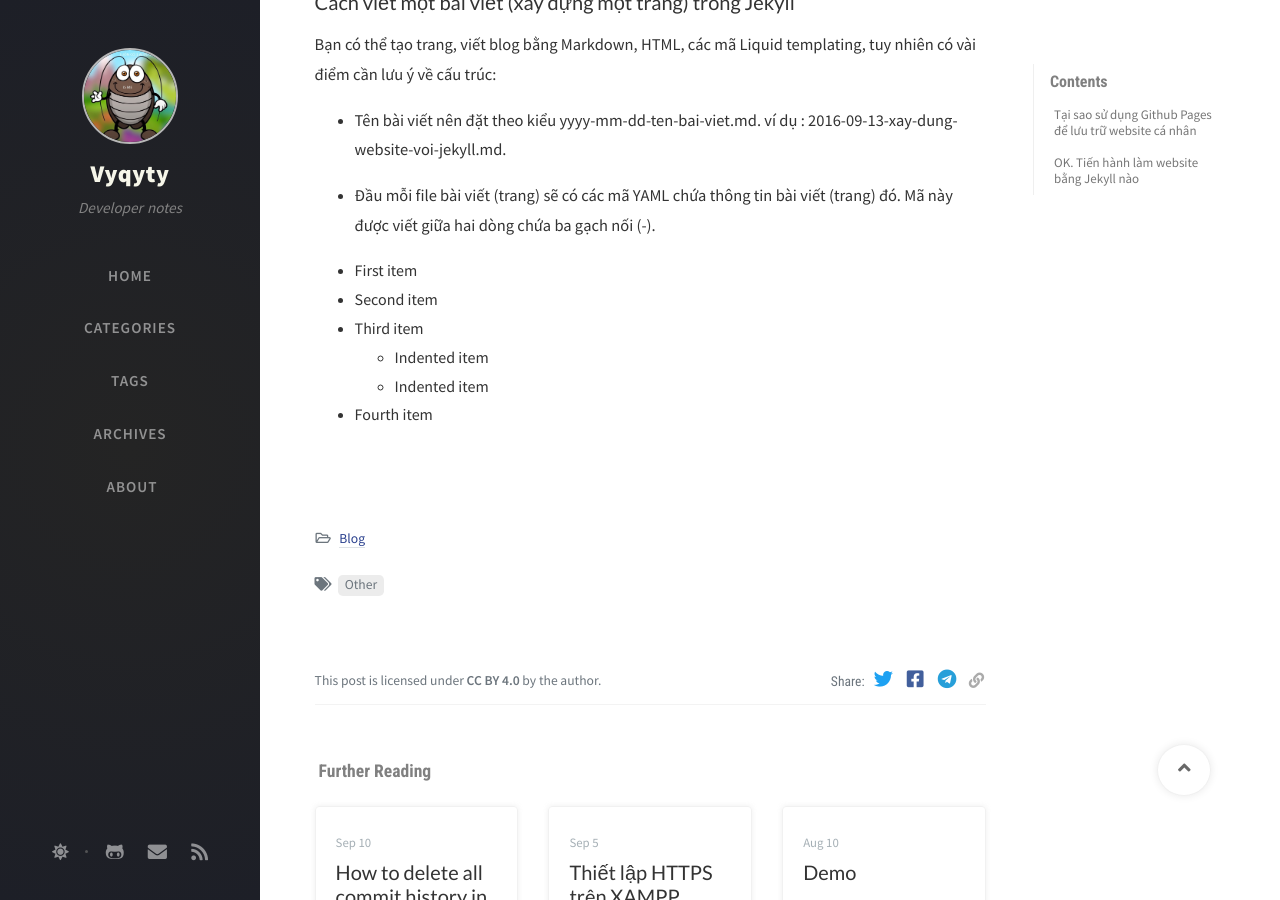
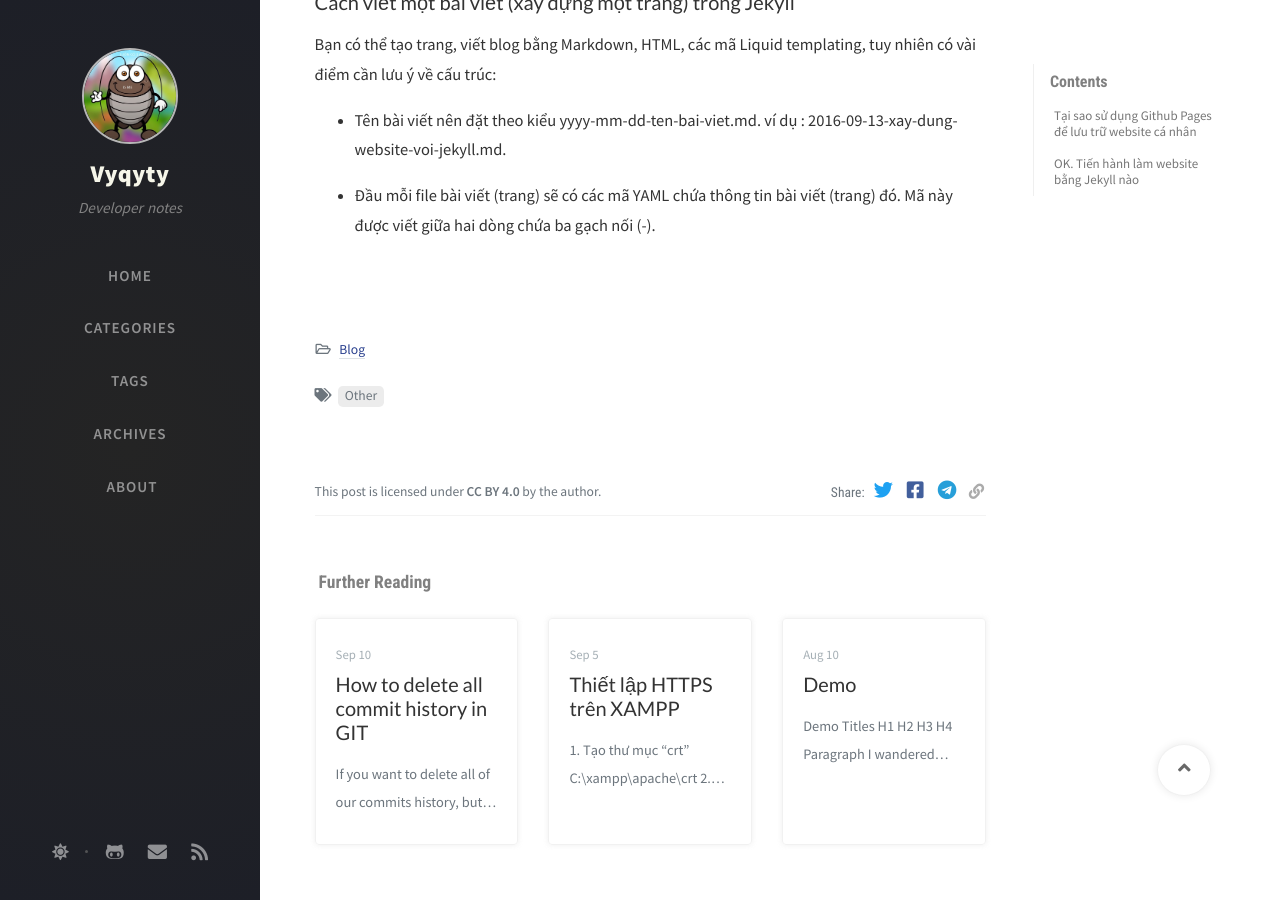
Before and after one commit to vyqyty/vyqyty.github.io, a Jekyll site: the page built from _posts/2020-10-14-tao-blog-voi-github.md, in a window 1280 px wide and 900 px high, scrolled down 2892 px. Built offline with Jekyll 4.4.1, drawn with Linux system fonts in a browser that asks for light colours; nearby versions of some CDN libraries; comment, search, counter and statistics services are not loaded.

Commit message:
Update 2020-10-14-tao-blog-voi-github.md

```diff
--- a/_posts/2020-10-14-tao-blog-voi-github.md
+++ b/_posts/2020-10-14-tao-blog-voi-github.md
@@ -68,10 +68,3 @@ Bạn có thể tạo trang, viết blog bằng Markdown, HTML, các mã Liquid
 * Tên bài viết nên đặt theo kiểu yyyy-mm-dd-ten-bai-viet.md. ví dụ : 2016-09-13-xay-dung-website-voi-jekyll.md.
 
 * Đầu mỗi file bài viết (trang) sẽ có các mã YAML chứa thông tin bài viết (trang) đó. Mã này được viết giữa hai dòng chứa ba gạch nối (-).
-
-- First item
-- Second item
-- Third item
-    - Indented item
-    - Indented item
-- Fourth item
```
